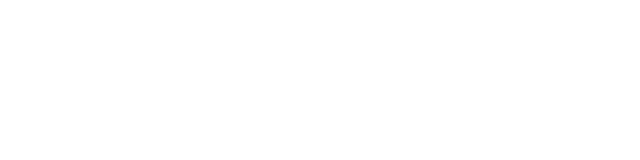
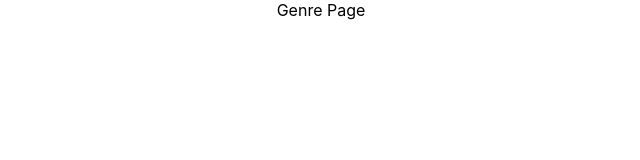
Before and after one commit to rskinnerc/the-games-database, a React (Create React App) app: page /genre/1 in a window 1280 px wide. Before the commit this address had no page. Shown: the top 160 px of the page, without its empty margins (319-959 px from the left). Built offline with nearby package versions, Linux system fonts and the light colour scheme.

Commit message:
Update the game page to genre

```diff
--- a/src/App.jsx
+++ b/src/App.jsx
@@ -1,6 +1,6 @@
 import { Route, Routes } from 'react-router-dom';
 import Home from './pages/Home';
-import Game from './pages/Game';
+import Genre from './pages/Genre';
 import './App.css';
 
 function App() {
@@ -8,7 +8,7 @@
     <div className="App">
       <Routes>
         <Route index element={<Home />} />
-        <Route path="/game/:gameId" element={<Game />} />
+        <Route path="/genre/:genreId" element={<Genre />} />
       </Routes>
     </div>
   );
--- a/src/pages/Game.jsx
+++ /dev/null
@@ -1,3 +0,0 @@
-const Game = () => (<div>Game Page</div>);
-
-export default Game;
--- /dev/null
+++ b/src/pages/Genre.jsx
@@ -0,0 +1,3 @@
+const Genre = () => (<div>Genre Page</div>);
+
+export default Genre;
```
